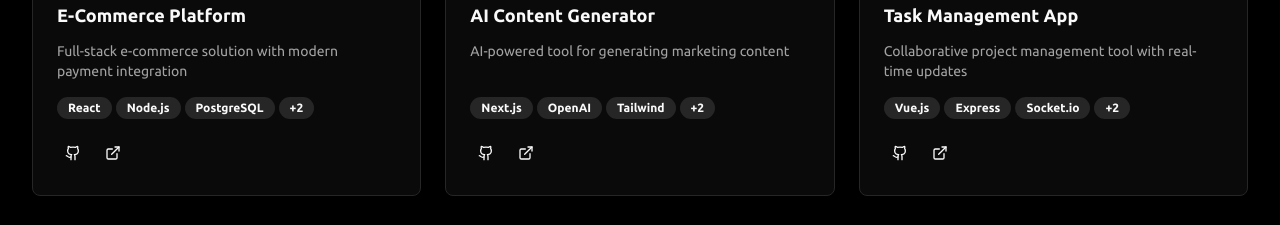
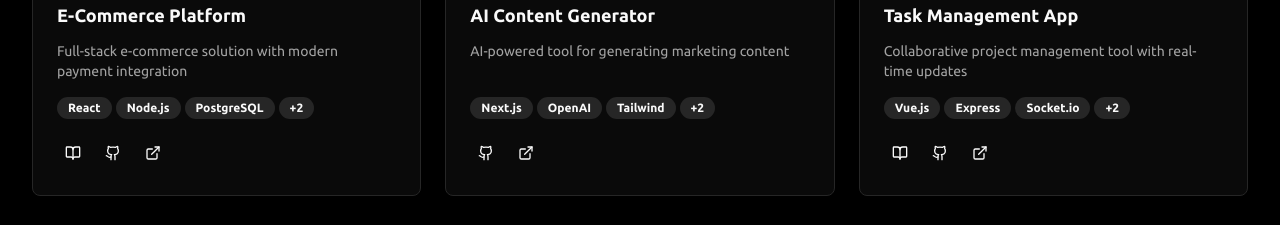
Before and after one commit to ahmed0saber/sabers-creative-verse, a React (Vite) app: page / in a window 1280 px wide. Shown: the part 4880-5105 px from the top of the page. Built offline with nearby package versions, Linux system fonts and the light colour scheme.

Commit message:
Add project story feature
Adds an optional 'story' property to the project object and implements a modal to display the story on project cards.

```diff
--- a/src/components/ProjectCard.tsx
+++ b/src/components/ProjectCard.tsx
@@ -1,7 +1,8 @@
-import { ChevronLeft, ChevronRight, ExternalLink, Github } from "lucide-react";
+import { ChevronLeft, ChevronRight, ExternalLink, Github, BookOpen } from "lucide-react";
 import { Card } from "./ui/card";
 import { Badge } from "./ui/badge";
 import { Button } from "./ui/button";
+import { Dialog, DialogContent, DialogDescription, DialogHeader, DialogTitle, DialogTrigger } from "@/components/ui/dialog";
 import { useState } from "react";
 import { Project } from "@/types/Project";
 
@@ -74,6 +75,26 @@ export default function ProjectCard({ project, index }: { project: Project, inde
                 </div>
 
                 <div className="flex space-x-2">
+                    {project.story && (
+                        <Dialog>
+                            <DialogTrigger asChild>
+                                <Button variant="ghost" size="sm" className="p-2">
+                                    <BookOpen className="h-4 w-4" />
+                                </Button>
+                            </DialogTrigger>
+                            <DialogContent className="max-w-2xl max-h-[80vh] overflow-y-auto">
+                                <DialogHeader>
+                                    <DialogTitle>{project.title} - Project Story</DialogTitle>
+                                    <DialogDescription>
+                                        The story behind this project
+                                    </DialogDescription>
+                                </DialogHeader>
+                                <div className="mt-4 text-sm leading-relaxed whitespace-pre-wrap">
+                                    {project.story}
+                                </div>
+                            </DialogContent>
+                        </Dialog>
+                    )}
                     <Button variant="ghost" size="sm" asChild className="p-2">
                         <a href={project.githubUrl} target="_blank" rel="noopener noreferrer">
                             <Github className="h-4 w-4" />
--- a/src/types/Project.tsx
+++ b/src/types/Project.tsx
@@ -7,6 +7,7 @@ interface Project {
     images: string[];
     githubUrl?: string;
     demoUrl: string;
+    story?: string;
 }
 
 export type { Project };
```
Also changed, not shown: src/components/modes/normal/ProjectsSection.tsx (+4 -2 lines).
